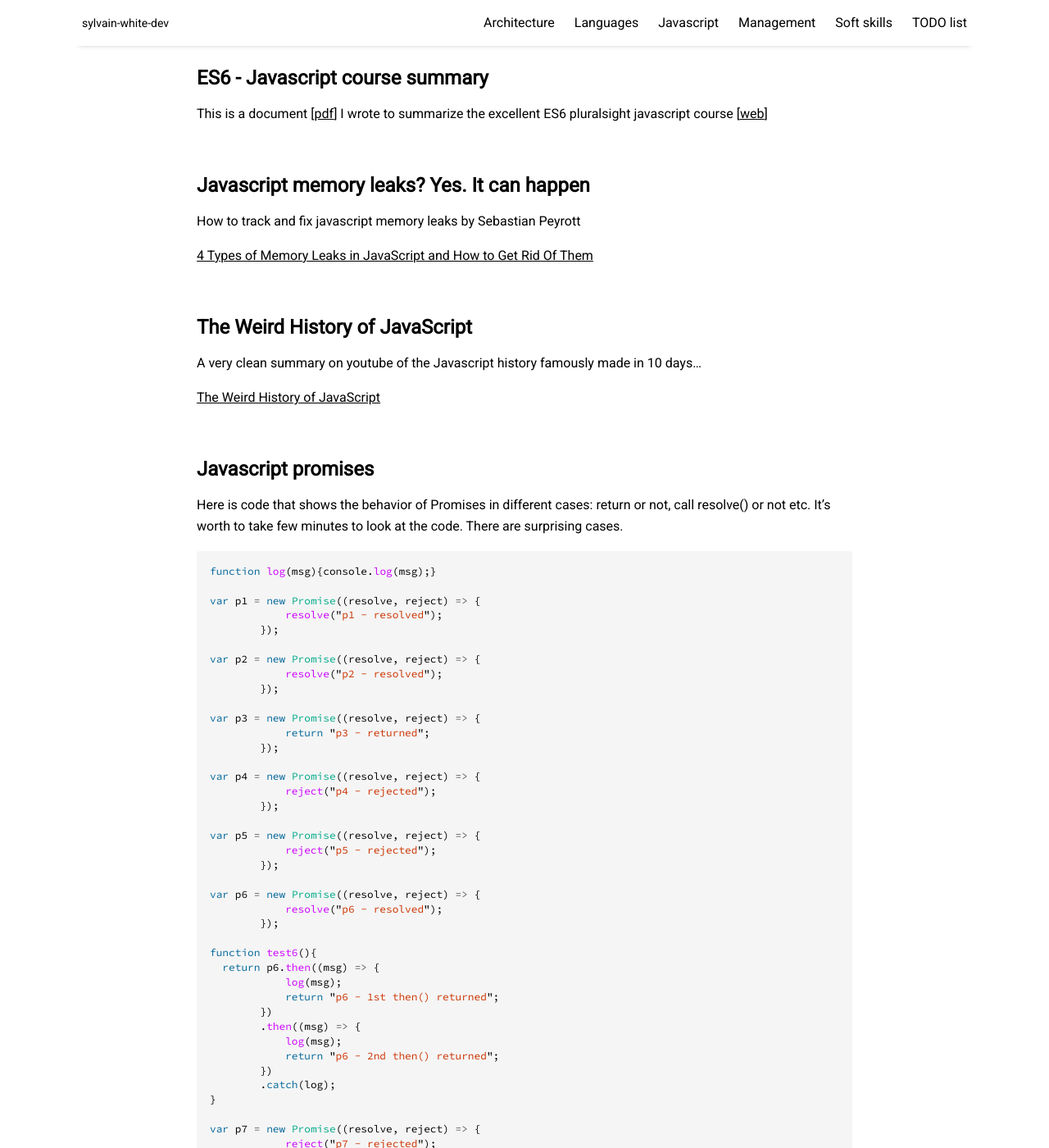
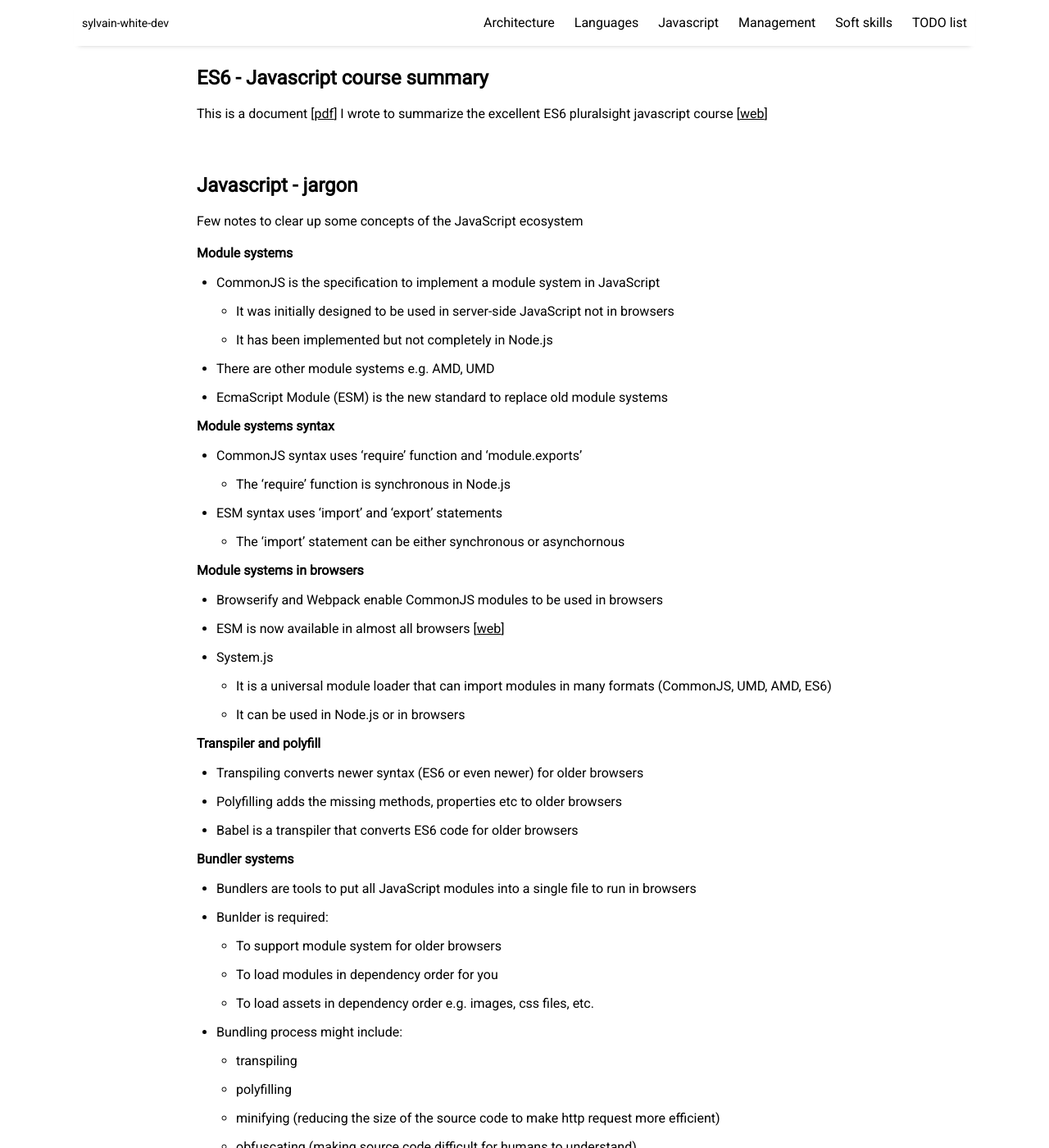
Before and after one commit to sylvainwhite/sylvain-white-dev, a Jekyll site: the page built from pages/javascript.md, in a window 1280 px wide and 1400 px high, scrolled down 263 px. Shown: the whole window at 82% size. Built offline with Jekyll 4.4.1, drawn with Linux system fonts in a browser that asks for light colours; nearby versions of some CDN libraries; some of the changed text lies outside the part shown.

Commit message:
Update javascript page

```diff
--- a/pages/javascript.md
+++ b/pages/javascript.md
@@ -14,6 +14,50 @@ The keyword 'This' is always tricky. Here are two very good articles by to unvei
 ## ES6 - Javascript course summary
 
 This is a document [[pdf]({{ site.github.url }}/resources/es6JavascriptCourseSummary.pdf){:target="_blank"}] I wrote to summarize the excellent ES6 pluralsight javascript course [[web](https://www.pluralsight.com/courses/javascript-fundamentals-es6){:target="_blank"}]
+
+<br/>
+
+## Javascript - jargon
+
+Few notes to clear up some concepts of the JavaScript ecosystem
+
+#### Module systems
+* CommonJS is the specification to implement a module system in JavaScript
+    * It was initially designed to be used in server-side JavaScript not in browsers
+    * It has been implemented but not completely in Node.js
+* There are other module systems e.g. AMD, UMD
+* EcmaScript Module (ESM) is the new standard to replace old module systems
+
+#### Module systems syntax
+* CommonJS syntax uses 'require' function and 'module.exports'
+    * The 'require' function is synchronous in Node.js
+* ESM syntax uses 'import' and 'export' statements
+    * The 'import' statement can be either synchronous or asynchornous
+
+#### Module systems in browsers
+* Browserify and Webpack enable CommonJS modules to be used in browsers
+* ESM is now available in almost all browsers [[web](https://developer.mozilla.org/en-US/docs/Web/JavaScript/Reference/Statements/import){:target="_blank"}]
+* System.js
+    * It is a universal module loader that can import modules in many formats (CommonJS, UMD, AMD, ES6)
+    * It can be used in Node.js or in browsers
+
+#### Transpiler and polyfill
+* Transpiling converts newer syntax (ES6 or even newer) for older browsers
+* Polyfilling adds the missing methods, properties etc to older browsers
+* Babel is a transpiler that converts ES6 code for older browsers
+
+#### Bundler systems
+* Bundlers are tools to put all JavaScript modules into a single file to run in browsers
+* Bunlder is required:
+    * To support module system for older browsers
+    * To load modules in dependency order for you
+    * To load assets in dependency order e.g. images, css files, etc.
+* Bundling process might include:
+    * transpiling
+    * polyfilling
+    * minifying (reducing the size of the source code to make http request more efficient)
+    * obfuscating (making source code difficult for humans to understand)
+* Popular bunlders are: Webpack, FuseBox, Parcel, Browserify, Rollup
 
 <br/>
 
```
